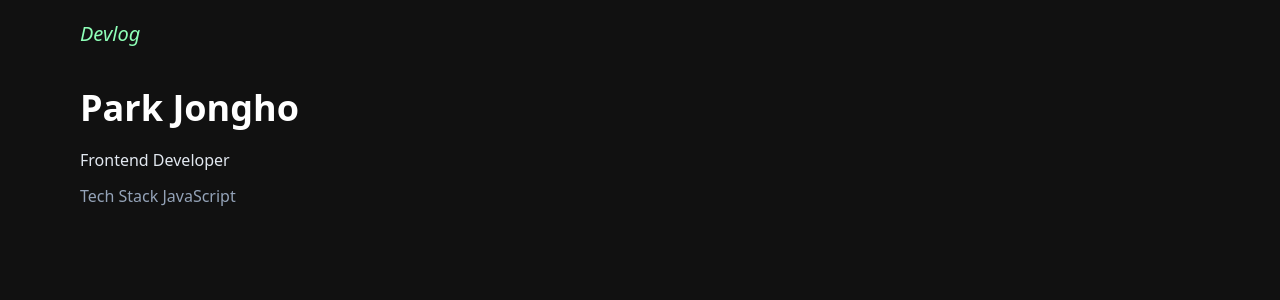
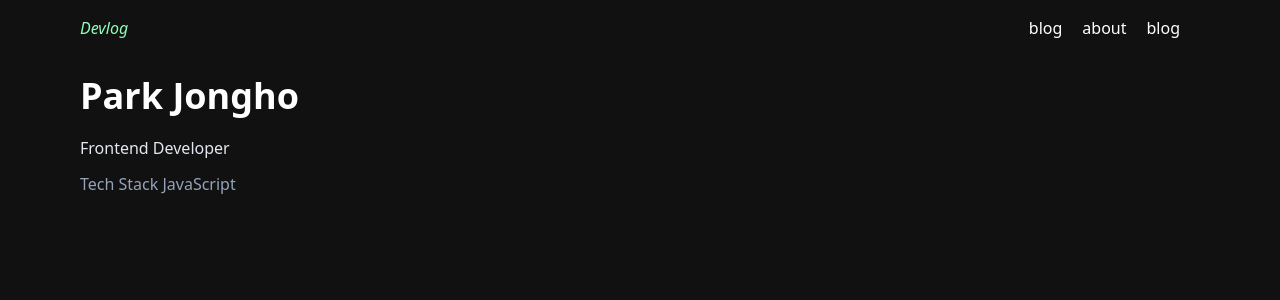
Before and after one commit to ParkJongho1/NextDevlog, a Next.js app: page / in a window 1280 px wide. Shown: the top 300 px of the page. Built offline with nearby package versions, Linux system fonts and the light colour scheme.

Commit message:
nav 수정

```diff
--- a/app/components/Navbar.tsx
+++ b/app/components/Navbar.tsx
@@ -3,11 +3,24 @@ import Link from "next/link";
 export default function Navbar() {
   return (
     <nav className="sticky top-0 z-10 p-4 bg-[#111111] max-w-3xl lg:max-w-6xl mx-auto">
-         <div className="flex flex-col justify-between prose prose-xl">
+      <div className="flex justify-between">
+        <div>
           <Link href="/" className="italic no-underline text-[#8effb7]">
             Devlog
           </Link>
         </div>
+        <div>
+          <Link href="/" className="pr-5 no-underline text-[#ffffff]">
+            blog
+          </Link>
+          <Link href="/" className="pr-5 no-underline text-[#ffffff]">
+            about
+          </Link>
+          <Link href="/" className="pr-5 no-underline text-[#ffffff]">
+            blog
+          </Link>
+        </div>
+      </div>
     </nav>
   );
 }
```
Lines whose indentation alone changed are shown as unchanged.
